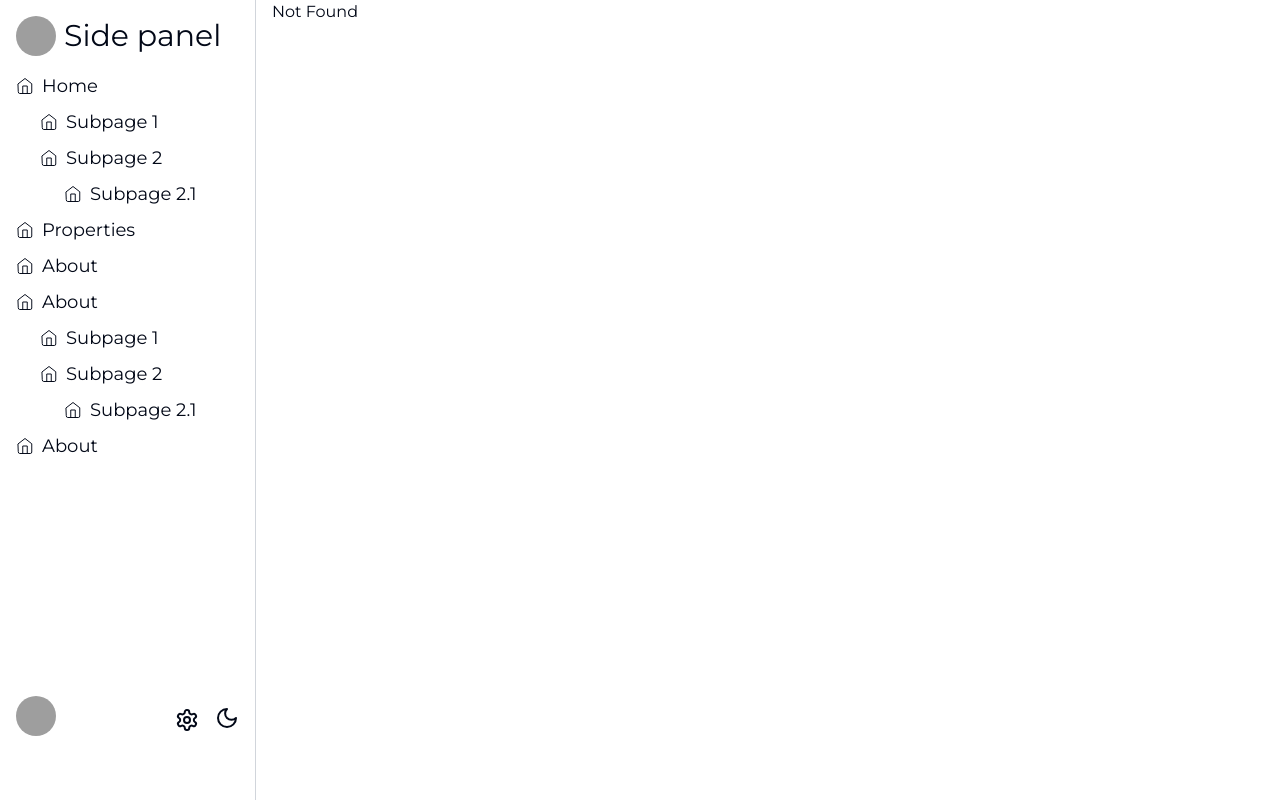
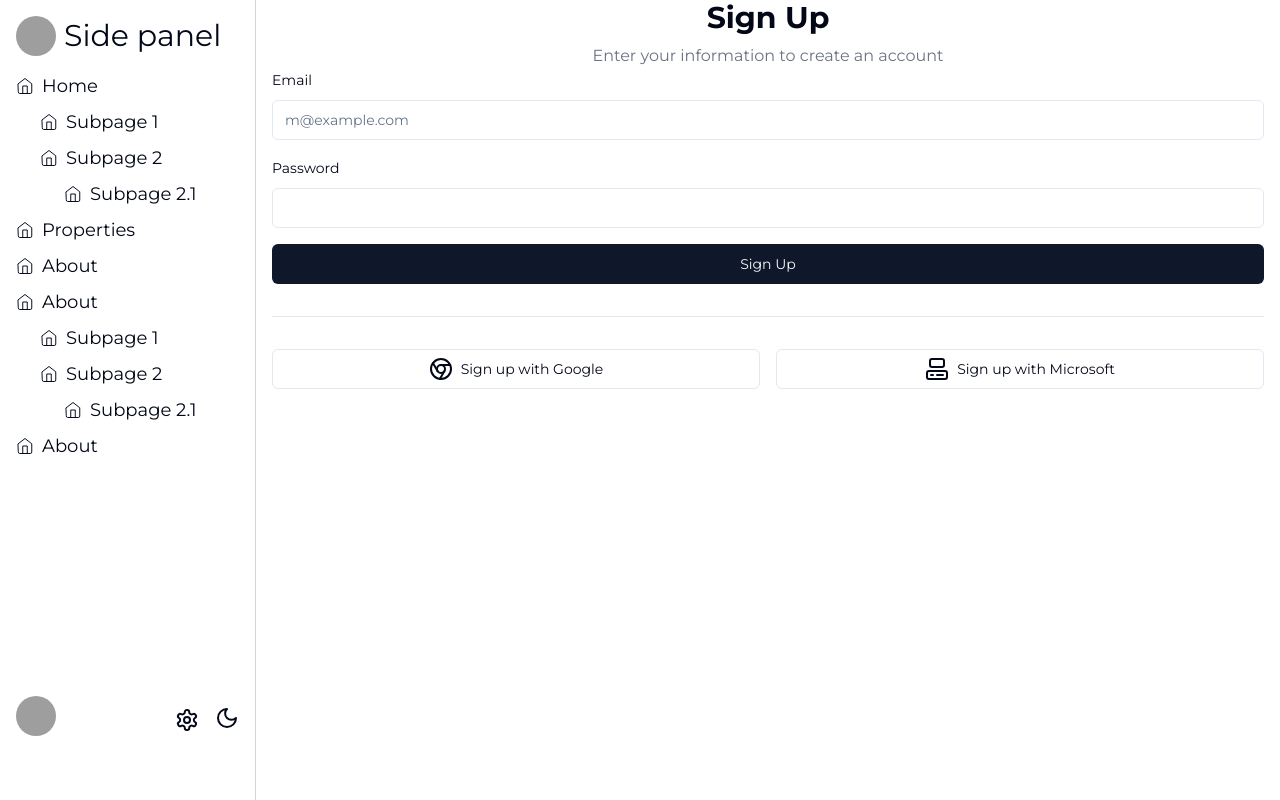
Before and after one commit to justinelut/blissify, a React (Vite) app: page /accounts/auth in a window 1280 px wide. Before the commit this address had no page. Built offline with nearby package versions, Linux system fonts and the light colour scheme; grey boxes are pictures that could not be loaded.

Commit message:
aded login & signup forms

```diff
--- a/package.json
+++ b/package.json
@@ -18,6 +18,7 @@
     "@radix-ui/react-label": "^2.0.2",
     "@radix-ui/react-radio-group": "^1.1.3",
     "@radix-ui/react-select": "^2.0.0",
+    "@radix-ui/react-separator": "^1.0.3",
     "@radix-ui/react-slot": "^1.0.2",
     "@radix-ui/react-switch": "^1.0.3",
     "@tanstack/react-router": "^1.0.6",
--- /dev/null
+++ b/src/components/ui/separator.tsx
@@ -0,0 +1,29 @@
+import * as React from "react"
+import * as SeparatorPrimitive from "@radix-ui/react-separator"
+
+import { cn } from "@/lib/utils"
+
+const Separator = React.forwardRef<
+  React.ElementRef<typeof SeparatorPrimitive.Root>,
+  React.ComponentPropsWithoutRef<typeof SeparatorPrimitive.Root>
+>(
+  (
+    { className, orientation = "horizontal", decorative = true, ...props },
+    ref
+  ) => (
+    <SeparatorPrimitive.Root
+      ref={ref}
+      decorative={decorative}
+      orientation={orientation}
+      className={cn(
+        "shrink-0 bg-border",
+        orientation === "horizontal" ? "h-[1px] w-full" : "h-full w-[1px]",
+        className
+      )}
+      {...props}
+    />
+  )
+)
+Separator.displayName = SeparatorPrimitive.Root.displayName
+
+export { Separator }
--- a/src/dashboard/auth/login.tsx
+++ b/src/dashboard/auth/login.tsx
@@ -1,6 +1,44 @@
+
+import { Label } from "@/components/ui/label"
+import { Input } from "@/components/ui/input"
+import { Button } from "@/components/ui/button"
+import { Separator } from "@/components/ui/separator"
+import { ChromeIcon, ComputerIcon } from "lucide-react"
 
 export default function Login() {
   return (
-    <div>L</div>
+    <div className="mx-auto max-w-[350px] space-y-6">
+
+      <div className="space-y-2 text-center">
+        <h1 className="text-3xl font-bold">Log In</h1>
+        <p className="text-gray-500 dark:text-gray-400">Enter your credentials to log in</p>
+      </div>
+      <div>
+        <div className="space-y-4">
+          <div className="space-y-2">
+            <Label htmlFor="email-login">Email</Label>
+            <Input id="email-login" placeholder="m@example.com" required type="email" />
+          </div>
+          <div className="space-y-2">
+            <Label htmlFor="password-login">Password</Label>
+            <Input id="password-login" required type="password" />
+          </div>
+          <Button className="w-full" type="submit">
+            Log In
+          </Button>
+        </div>
+        <Separator className="my-8" />
+        <div className="flex space-x-4">
+          <Button className="flex-1 flex items-center justify-center" variant="outline">
+            <ChromeIcon className="mr-2" />
+            Log in with Google
+          </Button>
+          <Button className="flex-1 flex items-center justify-center" variant="outline">
+            <ComputerIcon className="mr-2" />
+            Log in with Microsoft
+          </Button>
+        </div>
+      </div>
+    </div>
   )
 }
--- a/src/dashboard/auth/signup.tsx
+++ b/src/dashboard/auth/signup.tsx
@@ -1,6 +1,42 @@
+import { Button } from "@/components/ui/button";
+import { Input } from "@/components/ui/input";
+import { Label } from "@/components/ui/label";
+import { Separator } from "@/components/ui/separator";
+import { ChromeIcon, ComputerIcon } from "lucide-react";
 
 export default function Signup() {
   return (
-    <div>Signup</div>
+    <div>
+         <div className="space-y-2 text-center">
+        <h1 className="text-3xl font-bold">Sign Up</h1>
+        <p className="text-gray-500 dark:text-gray-400">Enter your information to create an account</p>
+      </div>
+      <div>
+        <div className="space-y-4">
+          <div className="space-y-2">
+            <Label htmlFor="email-signup">Email</Label>
+            <Input id="email-signup" placeholder="m@example.com" required type="email" />
+          </div>
+          <div className="space-y-2">
+            <Label htmlFor="password-signup">Password</Label>
+            <Input id="password-signup" required type="password" />
+          </div>
+          <Button className="w-full" type="submit">
+            Sign Up
+          </Button>
+        </div>
+        <Separator className="my-8" />
+        <div className="flex space-x-4">
+          <Button className="flex-1 flex items-center justify-center" variant="outline">
+            <ChromeIcon className="mr-2" />
+            Sign up with Google
+          </Button>
+          <Button className="flex-1 flex items-center justify-center" variant="outline">
+            <ComputerIcon className="mr-2" />
+            Sign up with Microsoft
+          </Button>
+        </div>
+      </div>
+    </div>
   )
 }
--- a/src/main.tsx
+++ b/src/main.tsx
@@ -17,6 +17,7 @@ import {
   RootRoute,
 } from "@tanstack/react-router";
 import { TanStackRouterDevtools } from "@tanstack/router-devtools";
+import Signup from "@/dashboard/auth/signup";
 
 
 const rootRoute = new RootRoute({
@@ -40,7 +41,13 @@ const aboutRoute = new Route({
   component: Dashboard,
 });
 
-const routeTree = rootRoute.addChildren([indexRoute, aboutRoute]);
+const authRoute = new Route({
+  getParentRoute: () => rootRoute,
+  path: "/accounts/auth",
+  component: Signup,
+});
+
+const routeTree = rootRoute.addChildren([indexRoute, aboutRoute, authRoute]);
 
 const router = new Router({ routeTree });
 
```
Also changed, not shown: 1 other file (tests, documents, lock files or other folders).
